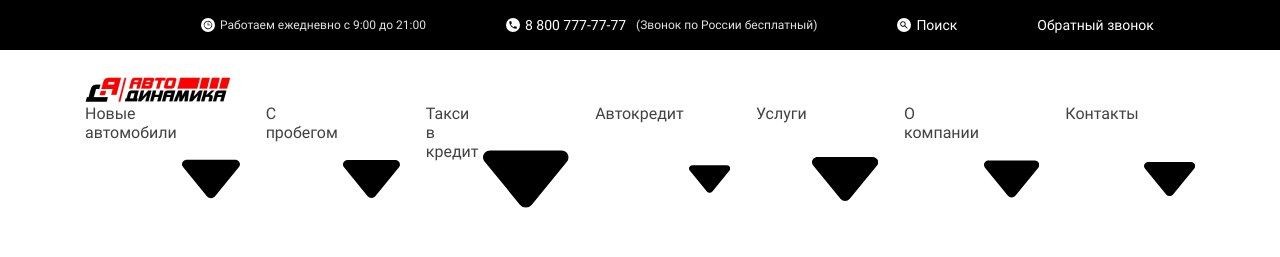
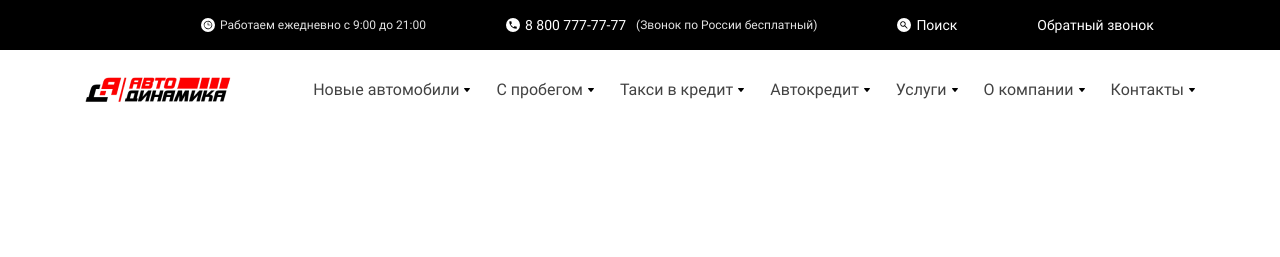
Before and after one commit to Flexible78/autodynamica, a website: page src/index.html in a window 1280 px wide. Drawn offline with nearby package versions, Linux system fonts and the light colour scheme; files that its build step writes are made by us from their sources; files whose address does not match are found by name.

Commit message:
fix:header fix

```diff
--- a/src/html/header.html
+++ b/src/html/header.html
@@ -51,63 +51,70 @@
                <ul class="main-menu__list">
                   <li>
                      <a class="main-menu__link" href="#">
-                        <span class="main-menu__text">Новые автомобили</span>
-                        <svg>
-                           <use href="./img/svg/sprite.svg#ic-drop-arrow"></use>
-                        </svg>
+                        <span class="main-menu__link-text">Новые автомобили</span>
+                        <span class="main-menu__link-item"
+                           ><svg>
+                              <use href="./img/svg/sprite.svg#ic-drop-arrow"></use></svg
+                        ></span>
                      </a>
                   </li>
                   <li>
                      <a class="main-menu__link" href="#">
-                        <span class="main-menu__text">С пробегом</span>
-                        <svg>
-                           <use href="./img/svg/sprite.svg#ic-drop-arrow"></use>
-                        </svg>
+                        <span class="main-menu__link-text">С пробегом</span>
+                        <span class="main-menu__link-item"
+                           ><svg>
+                              <use href="./img/svg/sprite.svg#ic-drop-arrow"></use></svg
+                        ></span>
                      </a>
                   </li>
 
                   <li>
                      <a class="main-menu__link" href="#">
-                        <span class="main-menu__text">Такси в кредит</span>
-                        <svg>
-                           <use href="./img/svg/sprite.svg#ic-drop-arrow"></use>
-                        </svg>
+                        <span class="main-menu__link-text">Такси в кредит</span>
+                        <span class="main-menu__link-item"
+                           ><svg>
+                              <use href="./img/svg/sprite.svg#ic-drop-arrow"></use></svg
+                        ></span>
                      </a>
                   </li>
 
                   <li>
                      <a class="main-menu__link" href="#">
-                        <span class="main-menu__text">Автокредит</span>
-                        <svg>
-                           <use href="./img/svg/sprite.svg#ic-drop-arrow"></use>
-                        </svg>
+                        <span class="main-menu__link-text">Автокредит</span>
+                        <span class="main-menu__link-item"
+                           ><svg>
+                              <use href="./img/svg/sprite.svg#ic-drop-arrow"></use></svg
+                        ></span>
                      </a>
                   </li>
 
                   <li>
                      <a class="main-menu__link" href="#">
-                        <span class="main-menu__text">Услуги</span>
-                        <svg>
-                           <use href="./img/svg/sprite.svg#ic-drop-arrow"></use>
-                        </svg>
+                        <span class="main-menu__link-text">Услуги</span>
+                        <span class="main-menu__link-item"
+                           ><svg>
+                              <use href="./img/svg/sprite.svg#ic-drop-arrow"></use></svg
+                        ></span>
                      </a>
                   </li>
 
                   <li>
                      <a class="main-menu__link" href="#">
-                        <span class="main-menu__text">О компании</span>
-                        <svg>
-                           <use href="./img/svg/sprite.svg#ic-drop-arrow"></use>
-                        </svg>
+                        <span class="main-menu__link-text">О компании</span>
+                        <span class="main-menu__link-item"
+                           ><svg>
+                              <use href="./img/svg/sprite.svg#ic-drop-arrow"></use></svg
+                        ></span>
                      </a>
                   </li>
 
                   <li>
                      <a class="main-menu__link" href="#">
-                        <span class="main-menu__text">Контакты</span>
-                        <svg>
-                           <use href="./img/svg/sprite.svg#ic-drop-arrow"></use>
-                        </svg>
+                        <span class="main-menu__link-text">Контакты</span>
+                        <span class="main-menu__link-item"
+                           ><svg>
+                              <use href="./img/svg/sprite.svg#ic-drop-arrow"></use></svg
+                        ></span>
                      </a>
                   </li>
                </ul>
--- a/src/scss/components/_header.scss
+++ b/src/scss/components/_header.scss
@@ -60,11 +60,14 @@
 }
 
 .header__bottom-inner {
+   display: flex;
+   column-gap: 60px;
+   align-items: center;
+   justify-content: space-between;
 }
 
 .main-menu__list {
    display: flex;
-   flex-flow: row nowrap;
    column-gap: 26px;
    align-items: center;
    justify-content: space-between;
@@ -72,8 +75,21 @@
 
 .main-menu__link {
    display: flex;
+   align-items: center;
    column-gap: 5px;
    font-weight: 400;
    font-size: 16px;
    color: var(--menu-dark-grey);
 }
+.main-menu__link-item {
+   display: block;
+   width: 6px;
+   height: 4px;
+
+   svg,
+   img {
+      width: 100%;
+      height: 100%;
+      object-fit: cover;
+   }
+}
```
Also changed, not shown: app/index.html (+35 -28 lines), app/css/main.min.css, 1 other file.
